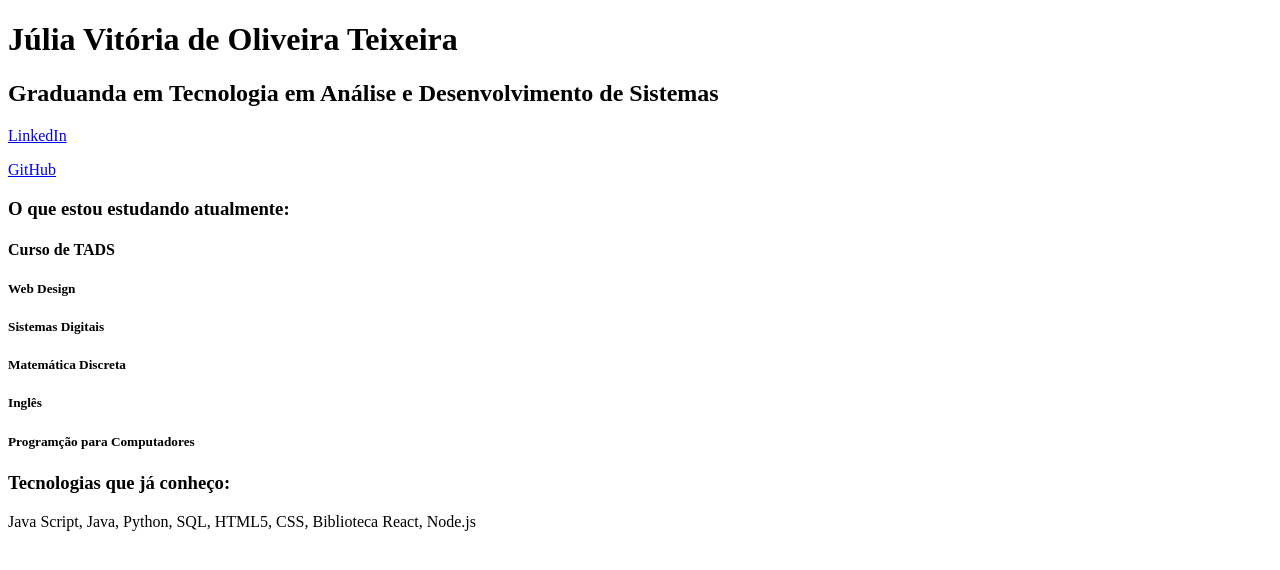
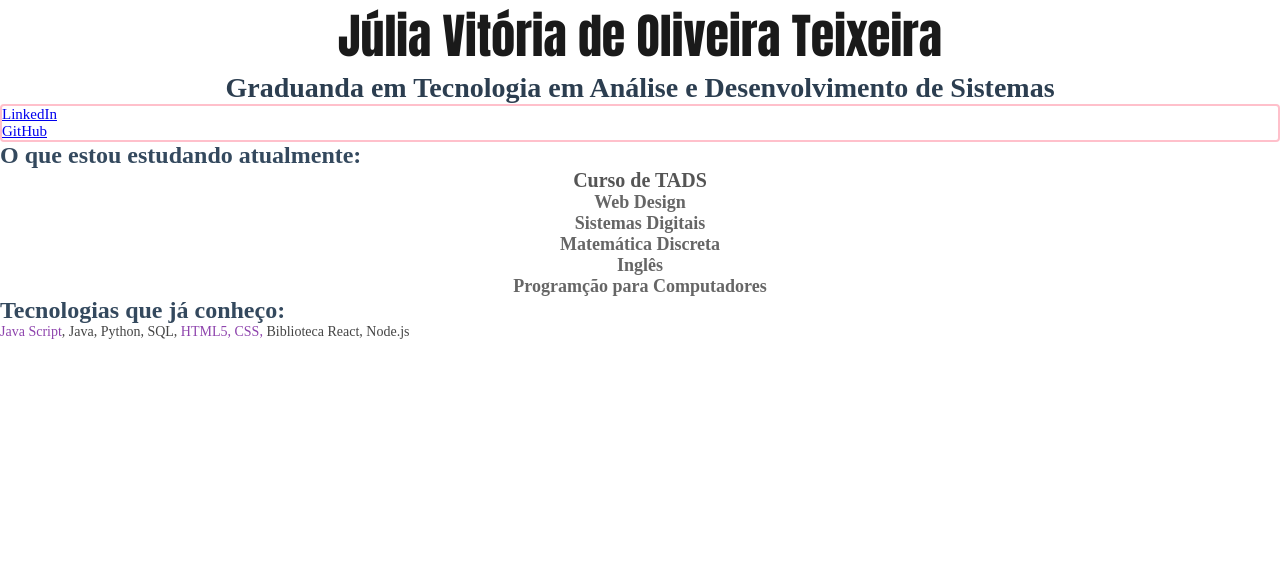
Before and after one commit to vjuli4/2025.2-atividade-01-html-introducao, a plain HTML site: page index.html in a window 1280 px wide. Drawn offline with Linux system fonts and the light colour scheme.

Commit message:
pg-pessoal.css(externo)

```diff
--- a/index.html
+++ b/index.html
@@ -4,20 +4,21 @@
     <meta charset="UTF-8">
     <meta name="viewport" content="width=device-width, initial-scale=1.0">
     <title>Minha Página Pessoal - Júlia</title>
+    <link rel="stylesheet" href="pg-pessoal.css">
 </head>
 <body>
-    <h1>Júlia Vitória de Oliveira Teixeira</h1>
+    <h1 class="name">Júlia Vitória de Oliveira Teixeira</h1>
     <h2>Graduanda em Tecnologia em Análise e Desenvolvimento de Sistemas</h2>
 
-    <div>
+    <div class="rede-social">
         <h3>
             <title>Redes Sociais</title>
         </h3>
-        <p><a href="https://www.linkedin.com/in/j%C3%BAlia-vit%C3%B3ria-a15134291/">LinkedIn</a></p>
-        <p><a href="https://github.com/vjuli4">GitHub</a></p>
+        <p class="destaque"><span class="link-social"><a href="https://www.linkedin.com/in/j%C3%BAlia-vit%C3%B3ria-a15134291/">LinkedIn</a></span></p>
+        <p class="destaque"><span class="link-social"><a href="https://github.com/vjuli4">GitHub</a></span></p>
     </div>
 
-    <div>
+    <div class="secao">
         <h3>O que estou estudando atualmente:</h3>
         <p>
             <h4>Curso de TADS</h4>
@@ -31,7 +32,7 @@
 
     <div>
         <h3>Tecnologias que já conheço:</h3>
-        <p><span>Java Script</span>, Java, Python, SQL, <span>HTML5, CSS,</span> Biblioteca React, Node.js</p>
+        <p><span class="tecnologia">Java Script</span>, Java, Python, SQL, <span class="tecnologia">HTML5, CSS,</span> Biblioteca React, Node.js</p>
     </div>
 
 </body>
--- /dev/null
+++ b/pg-pessoal.css
@@ -0,0 +1,85 @@
+*{
+    margin: 0;
+    padding: 0;
+    box-sizing: border-box;
+}
+body{
+    font-size: 16px;
+    color: #333333;
+    text-align: left;
+}
+
+h1{
+    font-size: 36px;
+    color: #1a1a1a;
+    text-align: center;
+}
+h2{
+    font-size: 28px;
+    color: #2c3e50;
+    text-align: center;
+}
+h3{
+    font-size: 24px;
+    color: #34495e;
+    text-align: left;
+}
+h4{
+    font-size: 20px;
+    color: #555555;
+}
+h5{
+    font-size: 18px;
+    color: #666666;
+}
+h6{
+    font-size: 16px;
+    color: #777777;
+}
+
+p{
+    font-size: 14px;
+    color: #444444;
+    text-align: justify;
+}
+div{
+    text-align: left;
+}
+span{
+    color: #0066cc;
+    font-size: 14px;
+}
+-----------
+.destaque{
+   color: #e74c3c;
+    font-size: 16px;
+}
+
+.secao{
+    text-align: center;
+}
+
+.link-social{
+    color: #16a085;
+    font-size: 15px;
+}
+
+.tecnologia{
+    color: #8e44ad;
+    font-size: 14px;
+}
+
+.rede-social{
+    display: grid;
+    flex-grow: inherit;
+    text-align: right;
+    font-size: 36px;
+    color: pink;
+    border: solid pink 2px;
+    border-radius: 4px;
+}
+
+.name{
+    font-family: Impact, Haettenschweiler, 'Arial Narrow Bold', sans-serif;
+    font-size: 48px;
+}
```
